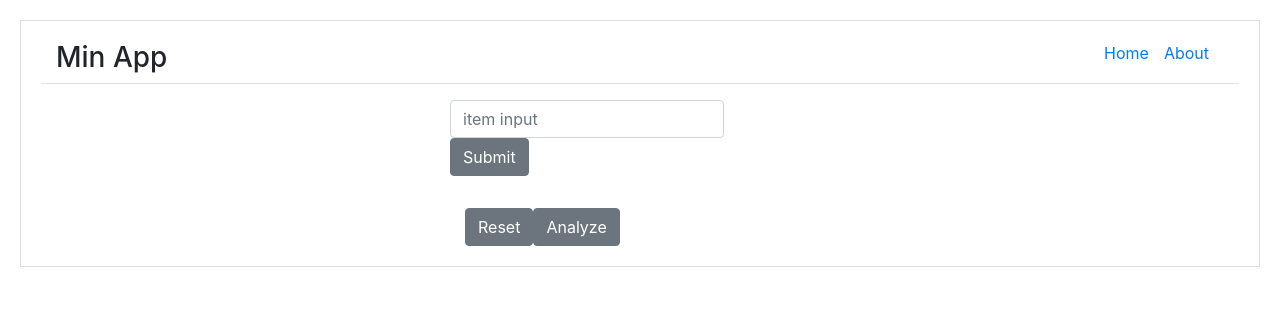
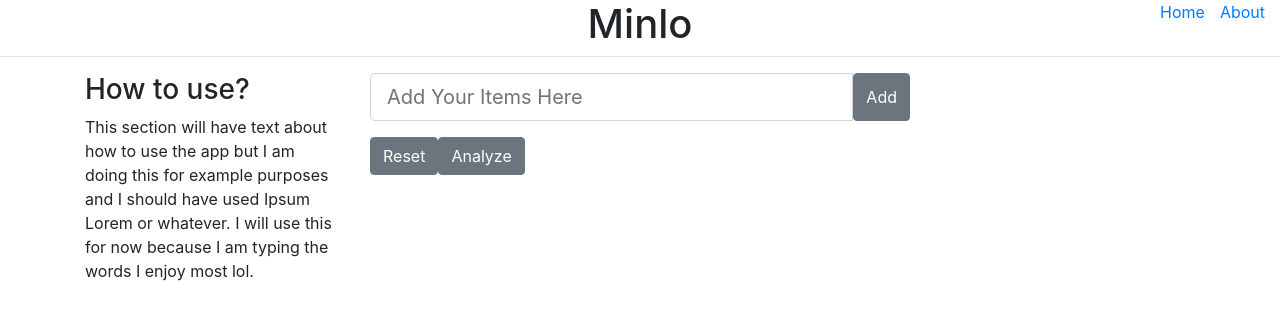
Before and after one commit to Beznet/tydii, a Next.js app: page / in a window 1280 px wide. Shown: the top 318 px of the page. Built offline with nearby package versions, Linux system fonts and the light colour scheme.

Commit message:
added base grid on index, started cleaning up styling on form and list

```diff
--- a/components/Header.js
+++ b/components/Header.js
@@ -6,10 +6,11 @@ const linkStyle = {
 };
 
 const Header = () => (
-  <Col>
     <Row className='border-bottom'>
       <Col>
-        <h3>Min App</h3>
+      </Col>
+      <Col className='text-center'>
+        <h1>Minlo</h1>
       </Col>
       <Col className='text-right'>
         <Link href="/">
@@ -20,7 +21,6 @@ const Header = () => (
         </Link>
       </Col>
     </Row>
-  </Col>
 );
 
 export default Header;
--- a/components/ItemForm.js
+++ b/components/ItemForm.js
@@ -11,21 +11,20 @@ const ItemForm = ({saveItem}) => {
   }
 
   return (
-    <Row>
         <Form
           onSubmit={itemSubmit}
         >
-      <FormGroup>
+        <FormGroup className='input-group'>
           <Input
-          id="inputItem"
-          placeholder="item input"
+            id='inputItem'
+            placeholder='Add Your Items Here'
+            bsSize='lg'
             onChange={onChange}
             value={value}
           />
-        <Button onClick={itemSubmit}>Submit</Button>
+          <Button onClick={itemSubmit}>Add</Button>
         </FormGroup>
         </Form>
-    </Row>
   )
 }
 
--- a/components/ItemList.js
+++ b/components/ItemList.js
@@ -1,5 +1,5 @@
 import React, { useState } from 'react';
-import { CustomInput, Button } from 'reactstrap';
+import { Button, ListGroup, ListGroupItem, ListGroupItemText } from 'reactstrap';
 import Slider from './Slider';
 
 /**
@@ -11,20 +11,19 @@ const ItemList = ({ items, deleteItem, updateItem }) => {
     const updateValueHandler = (rating) => updateItem(Object.assign({}, item, {rating}))
 
     return (
-      <li>
-        <p>{item.name}</p>
-        <Button onClick={()=> deleteItem(item.id)}>
-          Delete Item
+      <ListGroupItem className='w-75'>
+        <ListGroupItemText className='d-inline'>{item.name}</ListGroupItemText>
+        <Button close onClick={()=> deleteItem(item.id)}>
         </Button>
         <Slider value={item.rating} onValueChange={updateValueHandler}/>
-      </li>
+      </ListGroupItem>
     )
   })
 
   return (
-    <ul>
+    <ListGroup className='justify-content-center'>
       {renderItems()}
-    </ul>
+    </ListGroup>
   )
 }
 
--- a/components/Layout.js
+++ b/components/Layout.js
@@ -1,13 +1,7 @@
 import Header from './Header';
 
-const layoutStyle = {
-  margin: 20,
-  padding: 20,
-  border: '1px solid #DDD'
-};
-
 const Layout = props => (
-  <div style={layoutStyle}>
+  <div>
     <Header />
     {props.children}
   </div>
--- a/pages/index.js
+++ b/pages/index.js
@@ -1,4 +1,5 @@
 import React from 'react';
+import '../styles/style.css'
 import Layout from '../components/Layout';
 import ItemForm from '../components/ItemForm';
 import ItemList from '../components/ItemList';
@@ -13,10 +14,16 @@ export default function Index() {
 
   return (
     <Layout>
-      <Container className='pt-3'>
-      <Row xs='3'>
-        <Col></Col>
+      <Container className='container-fluid pt-3 blue'>
+      <Row>
         <Col>
+        <h3>How to use?</h3>
+            <p>
+              This section will have text about how to use the app but I am doing this for example purposes and I should have used Ipsum Lorem or whatever.
+              I will use this for now because I am typing the words I enjoy most lol.
+            </p>
+        </Col>
+        <Col xs='6'>
           <ItemForm
             saveItem={ itemText => {
               const trimmedText = itemText.trim();
@@ -30,7 +37,8 @@ export default function Index() {
           <Button onClick={resetAll}>Reset</Button>
           <DecisionTable items={items} />
         </Col>
-        <Col></Col>
+        <Col>
+        </Col>
       </Row>
       </Container>
     </Layout>
--- a/styles/style.css
+++ b/styles/style.css
@@ -1,4 +1,3 @@
-.star-container {
-  width: 100px;
-  height: 50px;
+.item-input {
+  width: 75%;
 }
```
Lines whose indentation alone changed are shown as unchanged.
